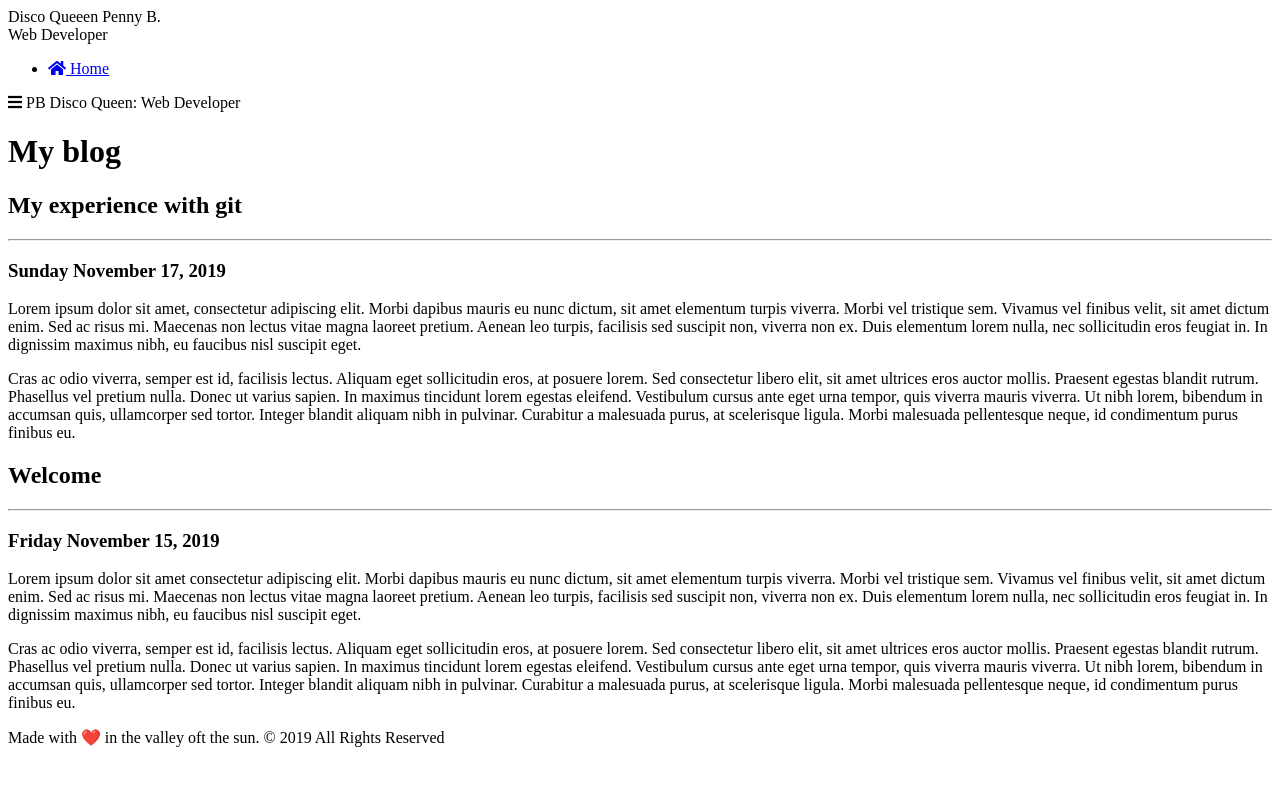
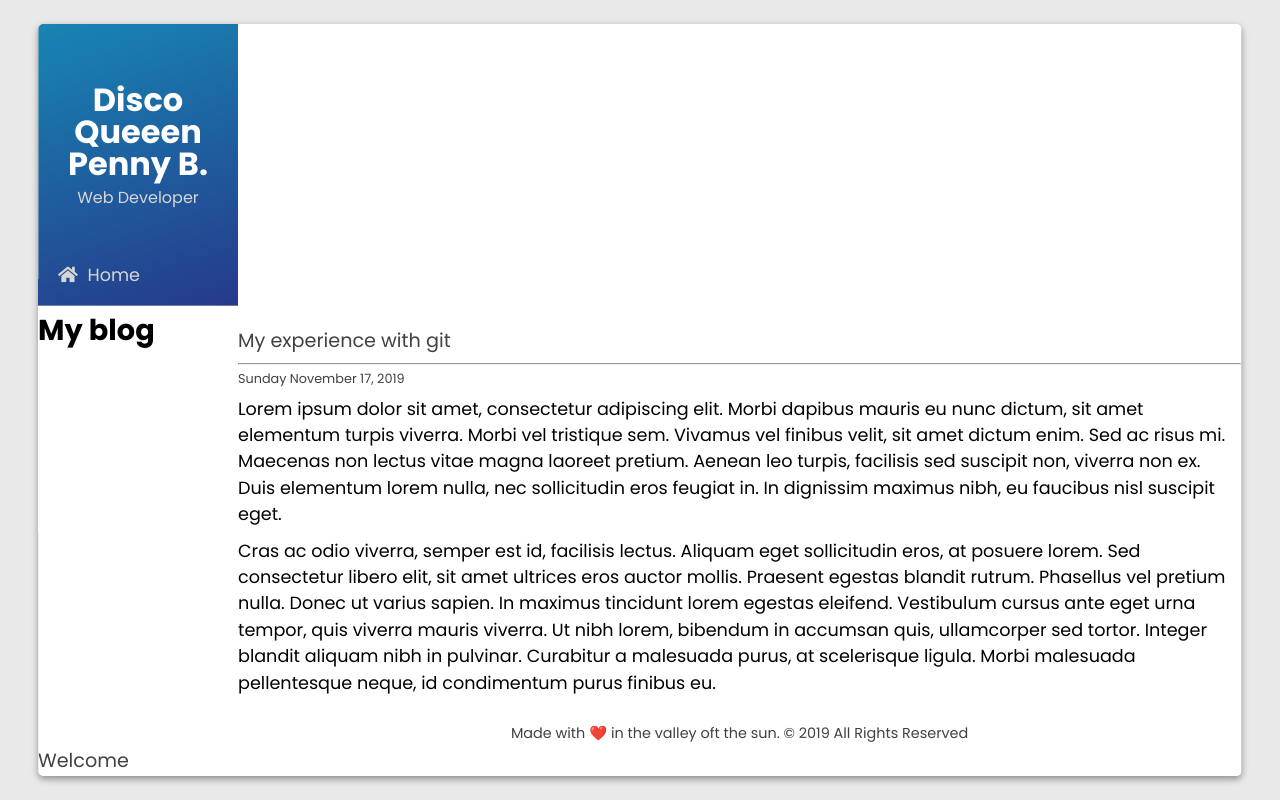
Before and after one commit to pennybentley/personal-blog, a plain HTML site: page index.html in a window 1280 px wide. Drawn offline with nearby package versions, Linux system fonts and the light colour scheme.

Commit message:
add complete sytles.css file

```diff
--- /dev/null
+++ b/assets/css/style.css
@@ -0,0 +1,230 @@
+@import "https://fonts.googleapis.com/css?family=Poppins:400,700";
+
+body {
+  background-color: #e9e9e9;
+  font-family: "Poppins", sans-serif;
+}
+
+h1 {
+  font-weight: 700;
+  font-size: 1.8em;
+  padding: 10px 0px 10px 0px;
+}
+
+h2 {
+  font-size: 1.2em;
+  padding: 25px 0px 5px 0px;
+  color: #414141;
+}
+
+h3 {
+  font-size: 0.8em;
+  color: #414141;
+}
+
+p {
+  font-size: 1.1em;
+  line-height: 1.5em;
+  padding-top: 10px;
+}
+
+p:last-child {
+  padding-bottom: 30px;
+}
+
+a {
+  color: #b32b78;
+  text-decoration: none;
+  -o-transition:.5s;
+  -ms-transition:.5s;
+  -moz-transition:.5s;
+  -webkit-transition:.5s;
+  transition:.5s;
+}
+
+a:hover {
+  color: #852b87;
+}
+
+hr {
+  color: #414141;
+}
+
+div.parent {
+  position: relative;
+  height: 100vh;
+}
+
+div.wrapper {
+  position: absolute;
+  margin: 0 auto;
+  width: 94%;
+  height: 94%;
+  top: 50%;
+  left: 50%;
+  transform: translate(-50%, -50%);
+  background-color: #ffffff;
+  overflow-x: scroll;
+  -webkit-border-radius: 5px;
+  -moz-border-radius: 5px;
+  border-radius: 5px;
+  -webkit-box-shadow: 0px 3px 7px 0px rgba(0,0,0,0.4);
+  -moz-box-shadow: 0px 3px 7px 0px rgba(0,0,0,0.4);
+  box-shadow: 0px 3px 7px 0px rgba(0,0,0,0.4);
+  display: grid;
+  grid-template-rows: 1fr;
+  grid-template-columns: 200px 1fr;
+}
+
+nav {
+  display: grid;
+  grid-row: span 1;
+  grid-column: span 1;
+  background: rgb(23,133,179);
+  background: linear-gradient(162deg, rgba(23,133,179,1) 0%, rgba(38,57,138,1) 100%);
+}
+
+div.inner-wrap {
+  display: block;
+}
+
+div.site-header, div.site-subheader {
+  text-align: center;
+}
+
+div.site-header {
+  margin-top: 60px;
+  text-align: center;
+  font-size: 2em;
+  font-weight: 700;
+  color: #ffffff;
+}
+
+div.site-subheader {
+  text-align: center;
+  font-size: 1em;
+  margin-bottom: 40px;
+  color: #d6d6d6;
+  margin-top:10px;
+}
+
+ul.site-navigation li {
+  border-bottom: 1px solid rgba(214, 214, 214, 0.4);
+  padding: 20px 20px 20px 20px;
+  font-size: 1.1em;
+}
+
+ul.site-navigation li i {
+  margin-right: 5px;
+}
+
+ul.site-navigation li a {
+  color: #d6d6d6;
+  text-decoration: none;
+  -o-transition:.5s;
+  -ms-transition:.5s;
+  -moz-transition:.5s;
+  -webkit-transition:.5s;
+  transition:.5s;
+}
+
+ul.site-navigation li a:hover {
+  color: #ffffff;
+  opacity: 0.5;
+}
+
+.menu {
+  display: none;
+}
+
+main {
+  grid-row: span 1;
+  grid-column: span 1;
+  padding: 50px 50px 50px 50px;
+}
+
+.about-image {
+  float: left;
+  padding-top: 20px;
+  padding-right: 20px;
+  padding-bottom: 20px;
+}
+
+ul.social {
+  margin-top: 30px;
+  font-size: 1.3em;
+}
+
+ul.social li {
+  margin-bottom: 20px;
+  margin-left: 20px;
+}
+
+ul.social li:last-child {
+  margin-bottom: 0px;
+}
+
+footer {
+  font-size: 0.9em;
+  text-align: center;
+  color: #414141;
+}
+
+article.portfolio-item {
+  margin-top: 50px;
+  margin-bottom: 50px;
+  display: grid;
+  grid-template-rows: 1fr;
+  grid-template-columns: 150px 1fr;
+}
+
+div.portfolio-image {
+  grid-row: span 1;
+  grid-column: span 1;
+}
+
+div.portfolio-description {
+  padding-left: 50px;
+  grid-row: span 1;
+  grid-column: span 1;
+}
+
+@media (max-width: 768px) {
+  div.wrapper{
+    width: 96%;
+    grid-template-columns: 1fr;
+  }
+
+  nav {
+    display: none;
+  }
+
+  .active {
+    display: grid;
+  }
+
+  .menuup {
+    grid-template-columns: 200px 1fr!important;
+  }
+
+  .menu {
+    display: block;
+    margin-bottom: 40px;
+  }
+
+  .menu i {
+    margin-right: 10px;
+  }
+
+  .menu-icon {
+    cursor: pointer;
+  }
+
+  .hide {
+    display: none;
+  }
+
+  main {
+    padding: 20px 20px 20px 20px;
+  }
+}
--- a/index.html
+++ b/index.html
@@ -4,7 +4,12 @@
   <meta charset="UTF-8">
   <meta name="viewport" content="width=device-width, initial-scale=1.0">
   <meta http-equiv="X-UA-Compatible" content="ie=edge">
-  <link rel="stylesheet" href="https://use.fontawesome.com/releases/v5.4.1/css/all.css">
+  <link rel="stylesheet" href="https://cdnjs.cloudflare.com/ajax/libs/meyer-reset/2.0/reset.min.css"/>
+  <link
+    rel="stylesheet"
+    href="https://use.fontawesome.com/releases/v5.4.1/css/all.css"
+  />
+  <link rel="stylesheet" href="assets/css/style.css"/>
   <title>Penny Bentley - Web Developer</title>
 </head>
 <body>
```
